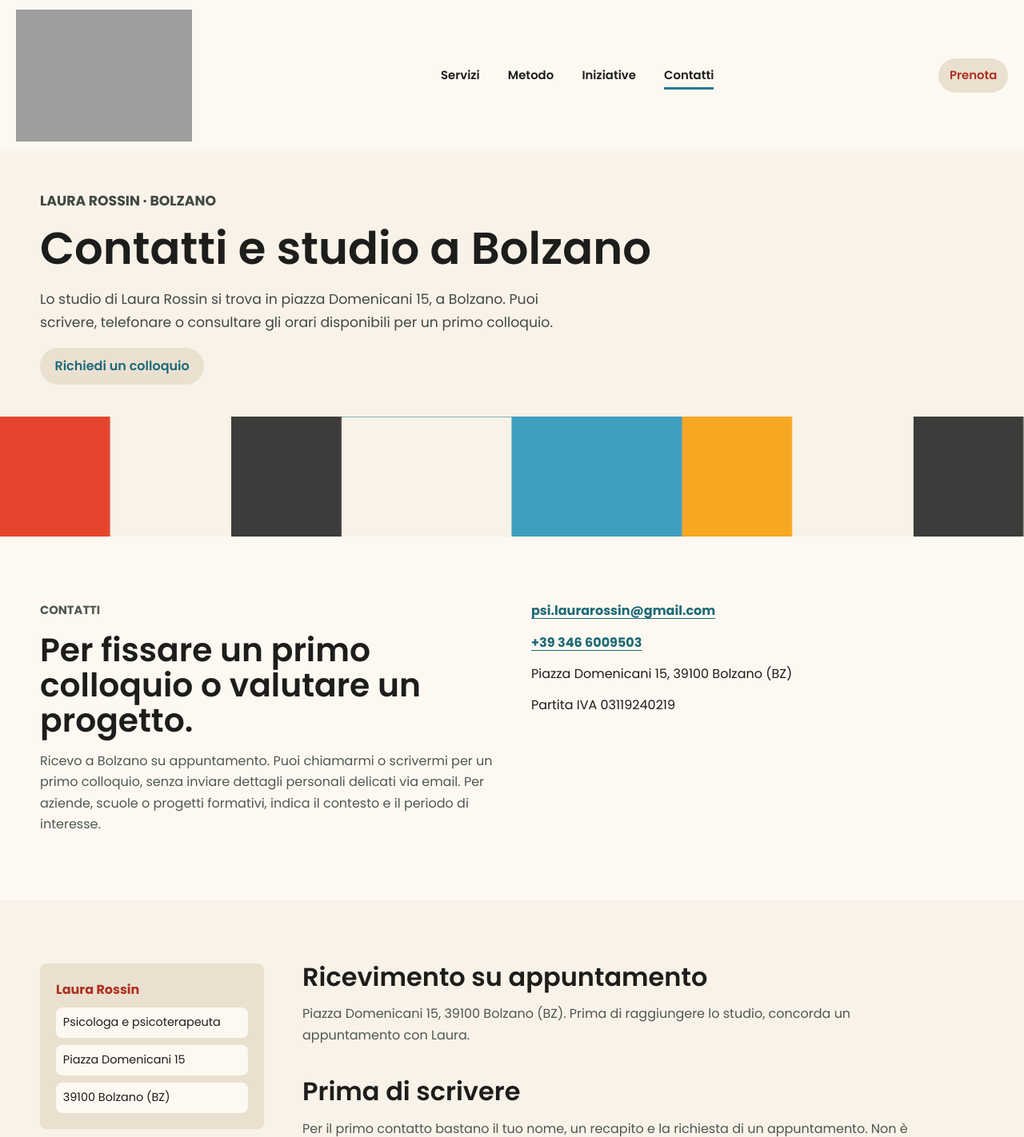
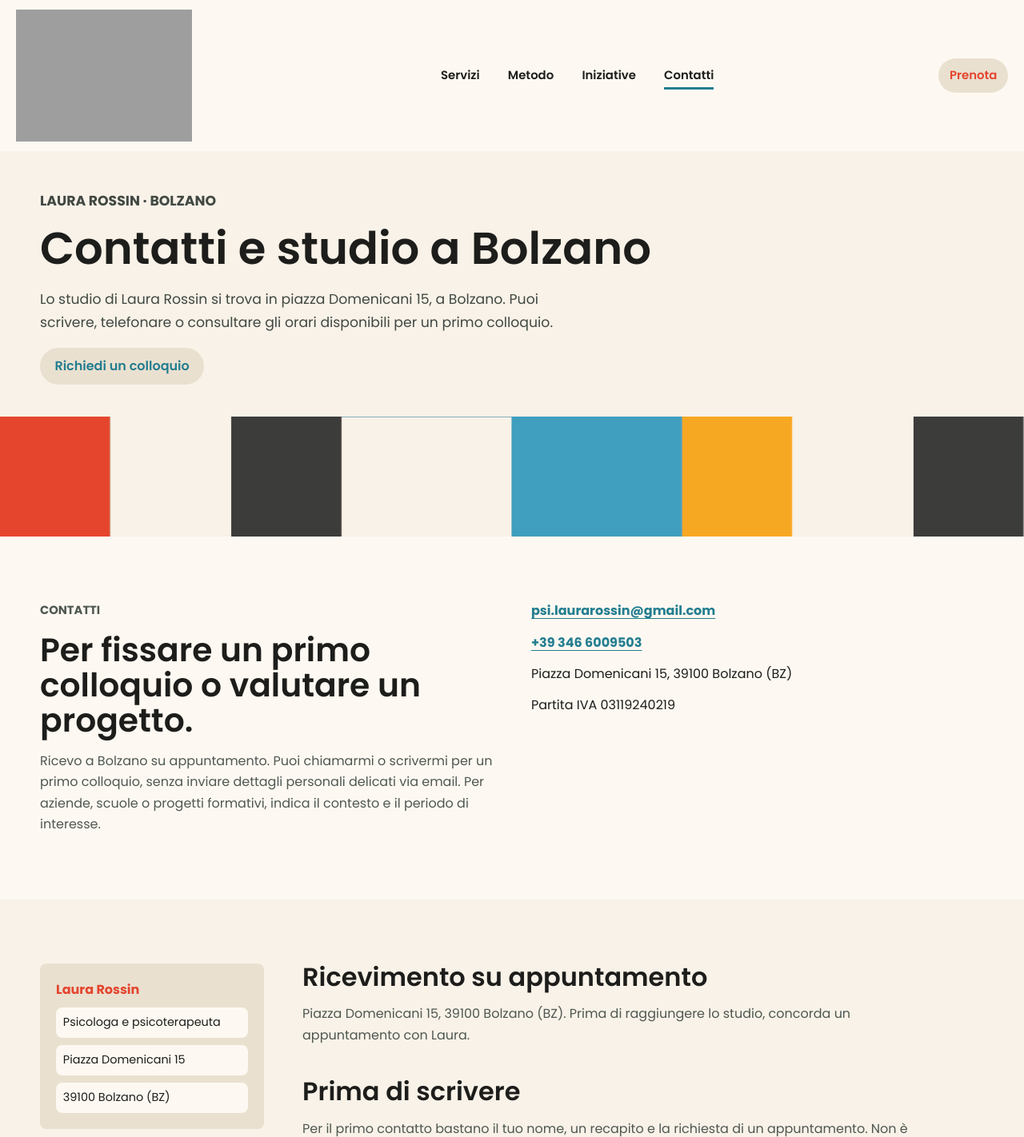
Before and after one commit to giulianomacro-rgb/sito-laura-rossin, a PHP site: page /contatti.html in a window 1280 px wide. Shown: the top 1422 px of the page at 80% size. Run offline with PHP 8.4, Linux system fonts and the light colour scheme; grey boxes are pictures that could not be loaded.

Commit message:
Restore original Laura Rossin accent colors on CTAs and labels

```diff
--- a/styles.css
+++ b/styles.css
@@ -31,9 +31,9 @@
   --cream: #e8ddc9;
   --blue: #419cbc;
   --blue-deep: #237d8f;
-  --blue-ink: #1d6978;
+  --blue-ink: var(--blue-deep);
   --red: #e4452e;
-  --red-ink: #ad3020;
+  --red-ink: var(--red);
   --yellow: #f6a723;
   --paper-texture: url("assets/carta-beige.png");
   --red-paper-texture: url("assets/carta-rossa.png");
```
Also changed, not shown: tests/design.mjs (+7 -2 lines).
